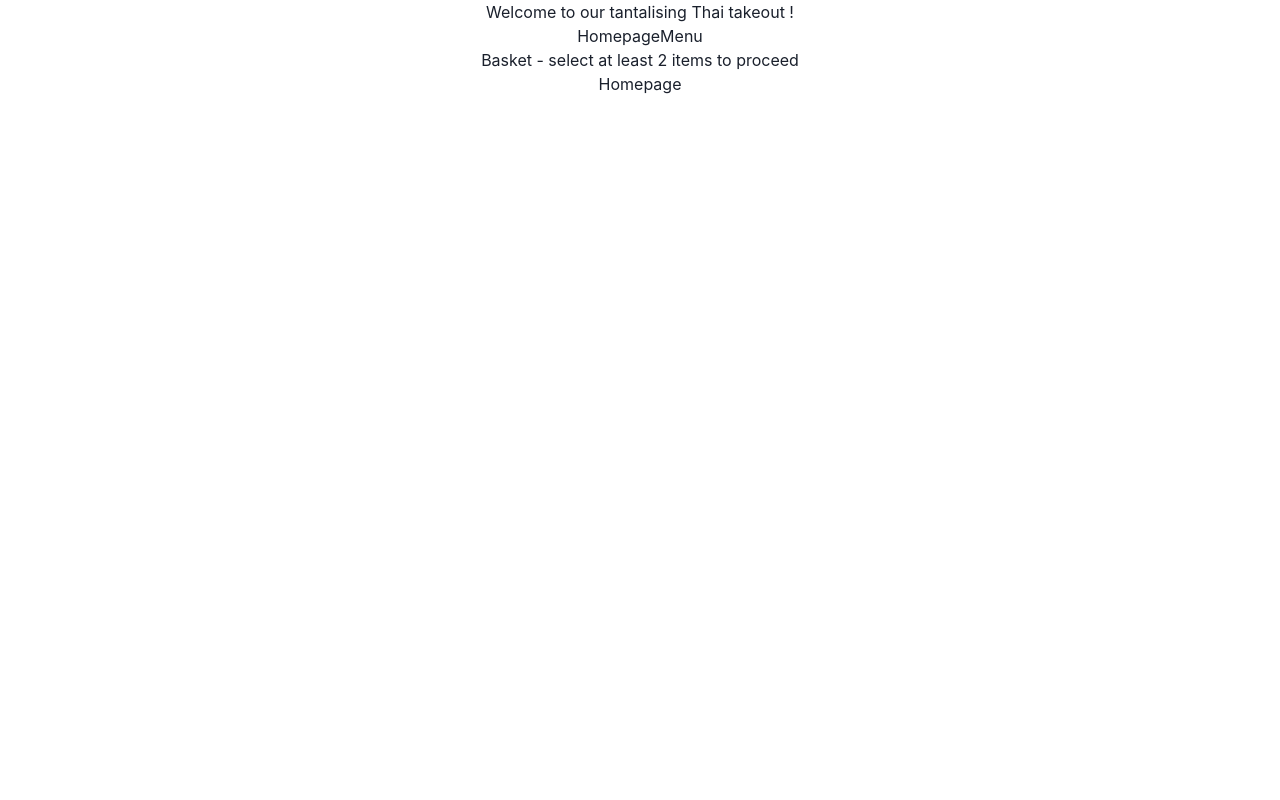
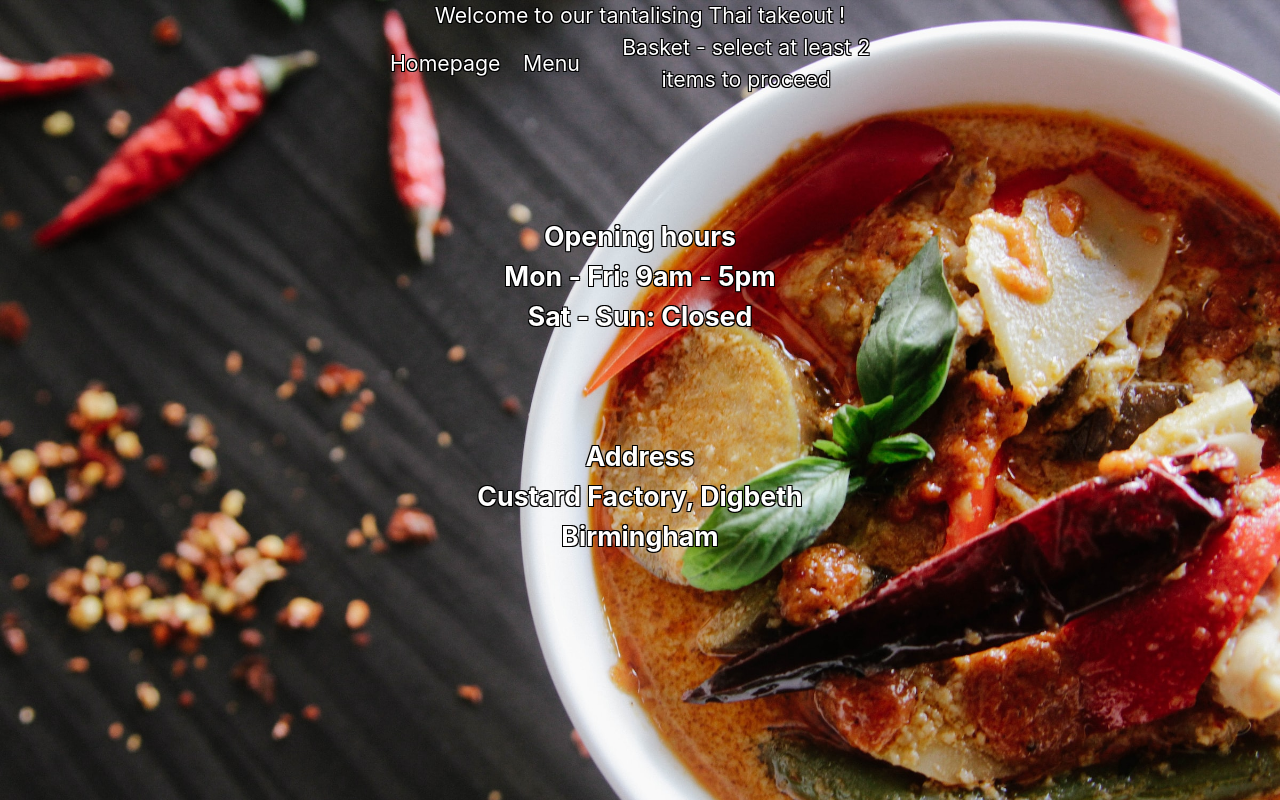
Before and after one commit to rachelalk/restaurant-hackathon, a React (Create React App) app: page / in a window 1280 px wide. Built offline with nearby package versions, Linux system fonts and the light colour scheme.

Commit message:
Added CSS

```diff
--- a/src/App.css
+++ b/src/App.css
@@ -1,5 +1,7 @@
 .App {
   text-align: center;
+  text-shadow: -1px -1px 0 #000, 1px -1px 0 #000, -1px 1px 0 #000, 1px 1px 0 #000;
+  font-size: 16pt;
 }
 
 .App-logo {
@@ -28,6 +30,72 @@
   color: #61dafb;
 }
 
+.App {
+  background: url(./Components/Homepage/bg.jpg);
+  background-size: cover;
+  min-height: 100vh;
+  /* height: 100vh; */
+  /* margin-top: -100px; */
+  color: white;
+  display: flex;
+  flex-direction: column;
+  align-items: center;
+}
+
+nav {
+  display: flex;
+  flex-direction: row;
+  justify-content: space-between;
+  align-items: center;
+  width: 500px;
+}
+
+nav > a {
+  width: 150px;
+}
+
+.home-menu {
+  top: 40vh;
+  font-size: 30pt;
+}
+
+main {
+  margin-top: 20px;
+}
+
+.home-bg {
+
+  min-height: 60vh;
+}
+
+.home-bg  > h1 {
+  margin-top: 100px;
+  font-weight: bold;
+  font-size: 20pt;
+}
+
+.modal-button:hover{
+  color: black;
+}
+
+.recipes{
+  display: flex;
+  flex-direction: column;
+  align-items: center;
+}
+
+.recipes > div {
+  margin-bottom: 50px;
+  font-weight: bold;
+  text-decoration-color: black;
+  text-shadow: -1px -1px 0 #000, 1px -1px 0 #000, -1px 1px 0 #000, 1px 1px 0 #000;
+}
+main > h2 {
+  text-decoration: underline;
+  font-size: 20pt;
+  margin-bottom: 30px;
+}
+
 @keyframes App-logo-spin {
   from {
     transform: rotate(0deg);
--- a/src/Components/Basket/index.js
+++ b/src/Components/Basket/index.js
@@ -9,7 +9,10 @@ function Basket() {
 		<>
 			<main>
 				<h2>Basket</h2>
-				{basket2.map(item => <p>{item}</p>)}
+				<ul>
+				{basket2.map(item => <li>{item}</li>)}
+
+				</ul>
 			</main>
 		</>
 	);
--- a/src/Components/Homepage/index.js
+++ b/src/Components/Homepage/index.js
@@ -1,13 +1,31 @@
-
+import bg from './bg.jpg';
+import { Routes, Route, Link } from "react-router-dom";
 
 
 function Homepage() {
 	return (
-		<>
-			<main>
-				<h2>Homepage</h2>
+		// <>
+			<main className="home-bg">
+					<h1>
+						Opening hours
+						<br>
+
+						</br>Mon - Fri: 9am - 5pm
+						<br></br>
+						Sat - Sun: Closed
+					</h1>
+					<h1>
+						Address
+						<br>
+						</br>
+						Custard Factory, Digbeth
+						<br>
+						</br>
+						Birmingham
+					</h1>
+
 			</main>
-		</>
+	/* </> */
 	);
 }
 
--- a/src/Components/Menu/index.js
+++ b/src/Components/Menu/index.js
@@ -6,7 +6,7 @@ function Menu({ recipes, setRecipes, basketItems, setBasketItems }) {
 	useEffect(() => {
 		async function getRecipesOnLoad() {
 			let response = await fetch(
-				"https://api.spoonacular.com/recipes/complexSearch?apiKey=6e01c17df2c54f8ca7aa69d7b711aa7d&cuisine=thai&number=2"
+				"https://api.spoonacular.com/recipes/complexSearch?apiKey=6e01c17df2c54f8ca7aa69d7b711aa7d&cuisine=thai&number=10"
 			);
 			// console.log("response: ", response);
 			let data = await response.json();
@@ -30,8 +30,8 @@ function Menu({ recipes, setRecipes, basketItems, setBasketItems }) {
 	return (
 		<>
 			<main>
-				<h2>Menu</h2>
-				<div>
+				{/* <h2>Menu</h2> */}
+				<div className="recipes">
 					{recipes ? (
 						recipes.map((recipe) => {
 							return (
--- a/src/Components/ModalButton/index.js
+++ b/src/Components/ModalButton/index.js
@@ -35,7 +35,9 @@ function ModalButton({ id, name, onClick }) {
 			<>
 				<Button
 					colorScheme="teal"
+                    className="modal-button"
 					variant="outline"
+                    color="white"
 					onClick={() => {
 						onOpen();
 						getRecipeInfo(id);
```
Also changed, not shown: src/Components/Homepage/bg.jpg (added).
